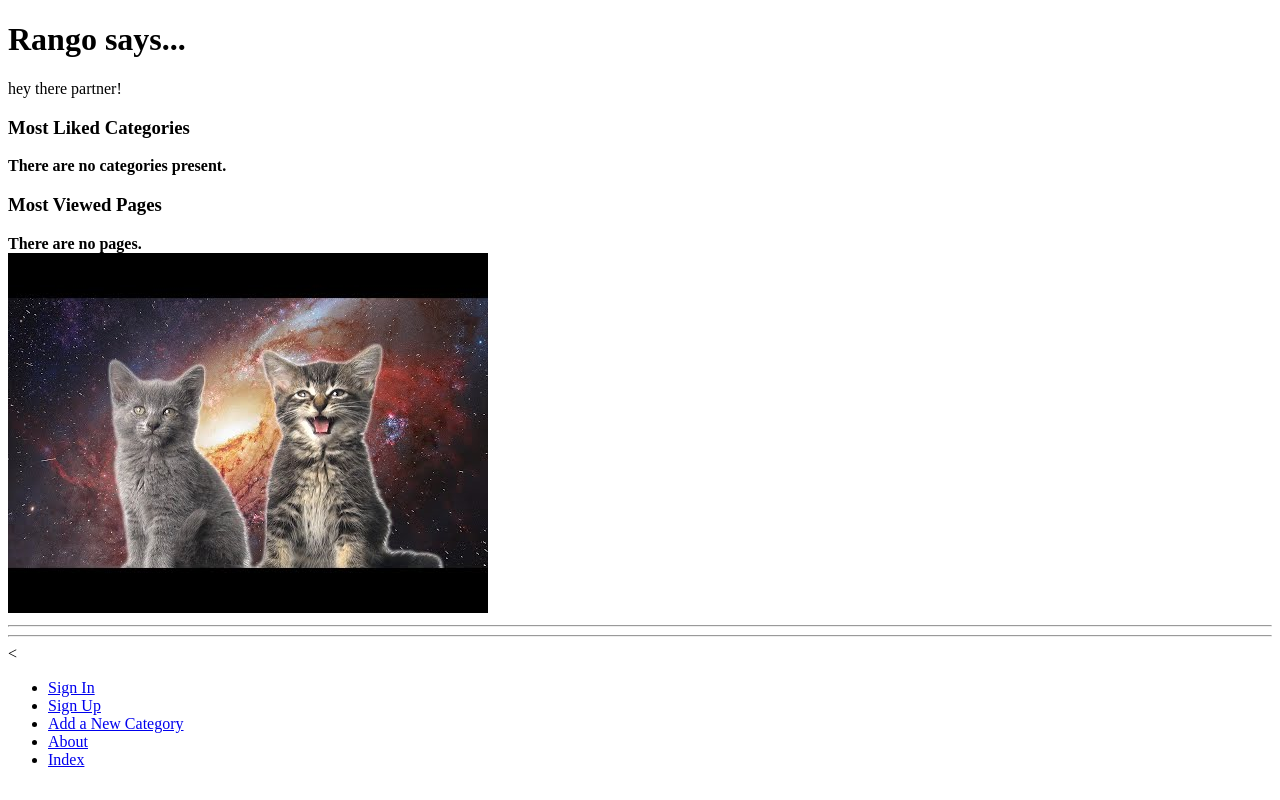
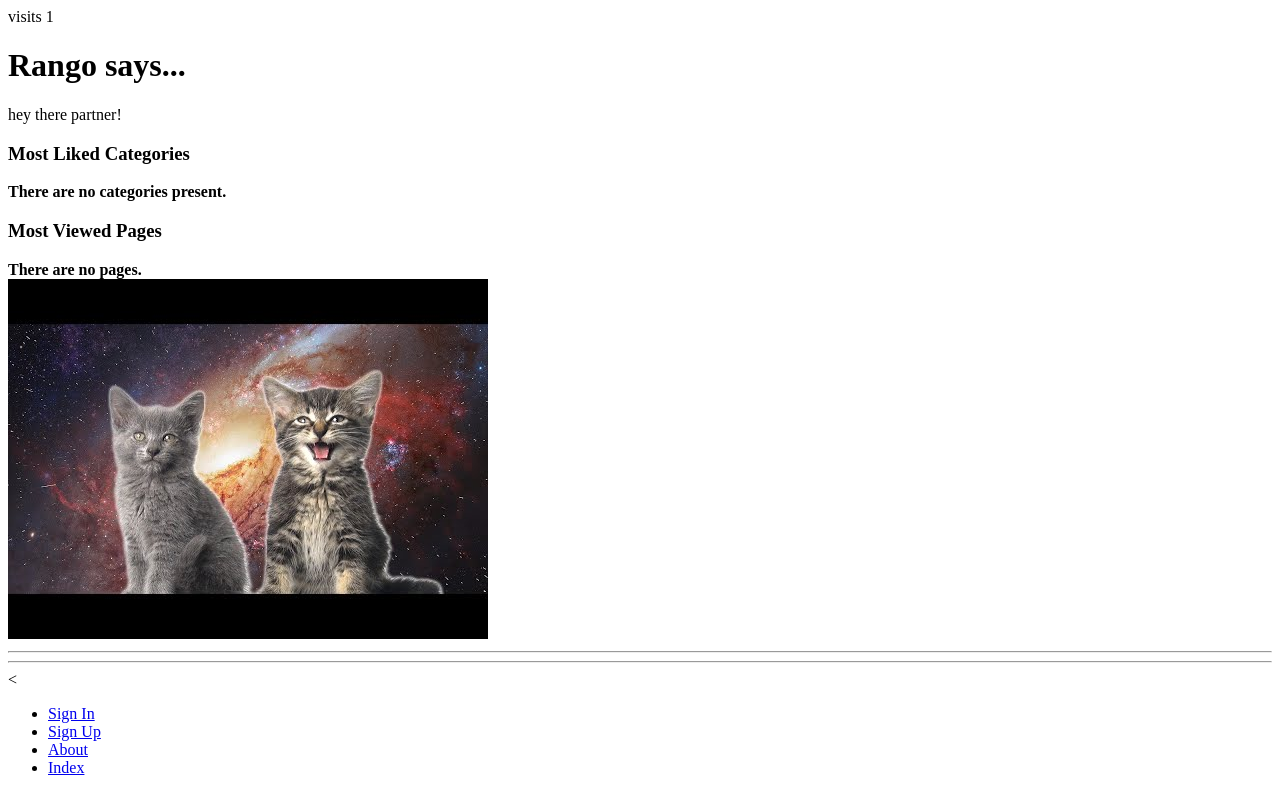
Before and after one commit to functionOverlord/rango, a Django app: page /rango/ in a window 1280 px wide. Run offline with Django 3.2, Linux system fonts and the light colour scheme; data that the repository does not hold is empty.

Commit message:
end of chapter 10

```diff
--- a/rango/views.py
+++ b/rango/views.py
@@ -6,34 +6,26 @@ from django.http import HttpResponseRedirect, HttpResponse
 from django.core.urlresolvers import reverse
 from django.contrib.auth.decorators import login_required
 from django.contrib.auth import logout
+from datetime import datetime
 
 
 def index(request):
-    # h = " <a href='/rango/about'>About</a>"
-    #
-    # context = {'boldmessage': "Crunchy, creamy, cookie, candy, cupcake!"}
-    # return render(request, 'rango/index.html', context=context)
-
-    # Query the database for a list of ALL categories currently stored.
-    # Order the categories by no. likes in descending order.
-    # Retrieve the top 5 only - or all if less than 5.
-    # Place the list in our context_dict dictionary
-    # that will be passed to the template engine.
-
+    request.session.set_test_cookie()
     category_list = Category.objects.order_by('-likes')[:5]
     page_list = Page.objects.order_by('-views')[:5]
+    context_dict = {'categories': category_list, 'pages': page_list}
 
-    context_dict = {'categories': category_list,
-                    'pages': page_list}
+    visitor_cookie_handler(request)
+    context_dict['visits'] = request.session['visits']
 
-    # Render the response and send it back!
-    return render(request, 'rango/index.html', context_dict)
+    return render(request, 'rango/index.html', context=context_dict)
 
 
 def about(request):
-    h = " <a href='/rango/'>index</a>"
+    context = {}
+    visitor_cookie_handler(request)
+    context['visits'] = request.session['visits']
 
-    context = {}
     return render(request, 'rango/about.html', context=context)
 
 
@@ -234,3 +226,29 @@ def user_logout(request):
     logout(request)
     # Take the user back to the homepage.
     return HttpResponseRedirect(reverse('index'))
+
+
+def get_server_side_cookie(request, cookie, default_val=None):
+    val = request.session.get(cookie)
+    if not val:
+        val = default_val
+    return val
+
+
+def visitor_cookie_handler(request):
+    visits = int(get_server_side_cookie(request, 'visits', '1'))
+    last_visit_cookie = get_server_side_cookie(request, 'last_visit', str(datetime.now()))
+    last_visit_time = datetime.strptime(last_visit_cookie[:-7], '%Y-%m-%d %H:%M:%S')
+
+    # If it's been more than a day since the last visit...
+    if (datetime.now() - last_visit_time).days > 0:
+        visits = visits + 1
+        # update the last visit cookie now that we have updated the count
+        request.session['last_visit'] = str(datetime.now())
+    else:
+        visits = 1
+        # set the last visit cookie
+        request.session['last_visit'] = last_visit_cookie
+
+    # Update/set the visits cookie
+    request.session['visits'] = visits
--- a/templates/rango/about.html
+++ b/templates/rango/about.html
@@ -6,6 +6,8 @@
 {% endblock %}
 
 {% block body_block %}
+    visits
+    {{ visits }} <br />
     rango says here is the about page <br />
     This tutorial has been put together by Mario Geuenich. <br />
     <img src="{{MEDIA_URL}}cat.jpg" alt="Picture of Catto" />
--- a/templates/rango/base.html
+++ b/templates/rango/base.html
@@ -31,11 +31,11 @@
                 {% if user.is_authenticated %}
                     <li><a href="{% url 'restricted' %}">Restricted Page</a></li>
                     <li><a href="{% url 'logout' %}">Logout</a></li>
+                    <li><a href="{% url 'add_category' %}">Add a New Category</a></li>
                 {% else %}
                     <li><a href="{% url 'login' %}">Sign In</a></li>
                     <li><a href="{% url 'register' %}">Sign Up</a></li>
                 {% endif %}
-                <li><a href="{% url 'add_category' %}">Add a New Category</a></li>
                 <li><a href="{% url 'about' %}">About</a></li>
                 <li><a href="{% url 'index' %}">Index</a></li>
             </ul>
--- a/templates/rango/index.html
+++ b/templates/rango/index.html
@@ -8,6 +8,9 @@
 
 
 {% block body_block %}
+    visits
+    {{ visits }} <br />
+
     <h1>Rango says...</h1>
     {% if user.is_authenticated %}
         howdy {{ user.username }}!
```
